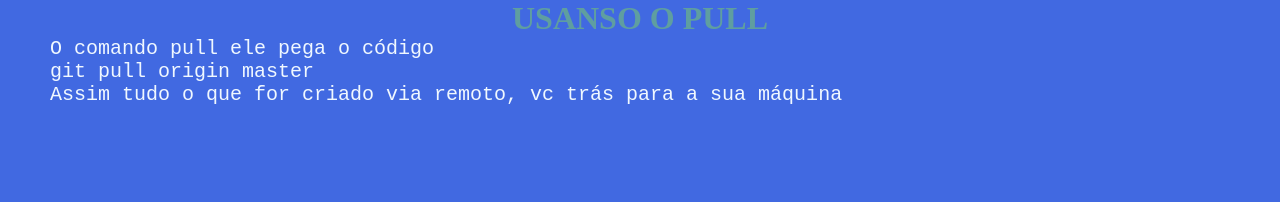
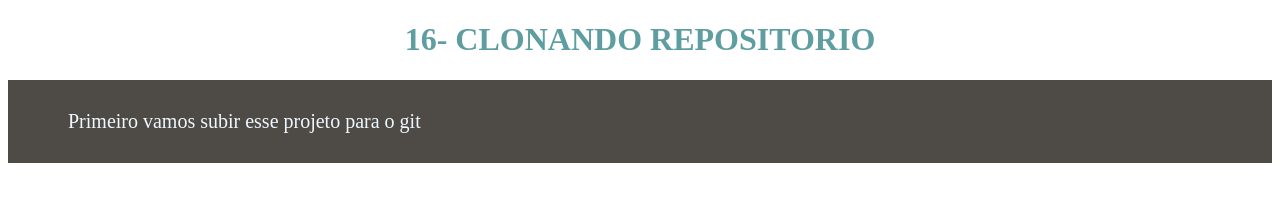
Before and after one commit to Aironys1/15-Puxando-alteracoes-de-outras-pessoas-pull, a plain HTML site: page index.html in a window 1280 px wide. Drawn offline with Linux system fonts and the light colour scheme.

Commit message:
Enviando ao git

```diff
--- a/estilo.css
+++ /dev/null
@@ -1,14 +0,0 @@
-*{
-  margin:0;
-  padding:0;
-}
-
-body {
-  background-color:royalblue;
-}
-
-
-
-/*Estamos incluindo um estilo.css*/
-
-/*Acabamos de usar o pull agora vamos enviar*/
--- a/index.html
+++ b/index.html
@@ -6,27 +6,20 @@
     <meta http-equiv="X-UA-Compatible" content="IE=edge">
     <meta name="viewport" content="width=device-width, initial-scale=1.0">
     <link rel="stylesheet" href="style.css">
-    <link rel="stylesheet" href="estilo.css">
-    <title>15-Puxando alteracoes de outras pessoas pull</title>
+    <title>16- Clonando repositorio</title>
 </head>
 
 <body>
 
 
-
-<h1 id="titulo" >15-Puxando alteracoes de outras pessoas pull</h1>
-
-<code>
-    <p>O comando pull ele pega o código</p>
-</code>
-
-<code>
-    <p>git pull origin master</p>
-    <p>Assim tudo o que for criado via remoto, vc trás para a sua máquina</p>
-</code>
+<h1>16- Clonando repositorio</h1>
 
 
-<script src="teste.js" ></script>
+
+<div>
+    <p>Primeiro vamos subir esse projeto para o git</p>
+</div>
+
 
 
 </body>
--- a/teste.js
+++ /dev/null
@@ -1,4 +0,0 @@
-alert("Olá pessoal");
-alert("Vamos incluir mais um arquivo JS");
-
-document.getElementById("titulo").innerHTML ="Usanso o pull"
```
Also changed, not shown: 2 other files.
